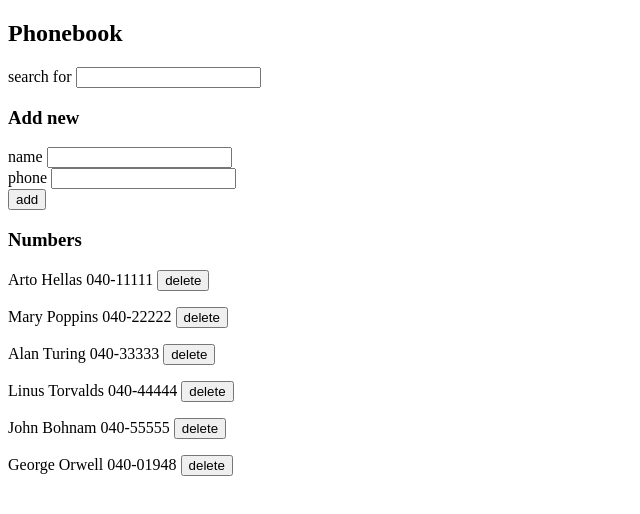
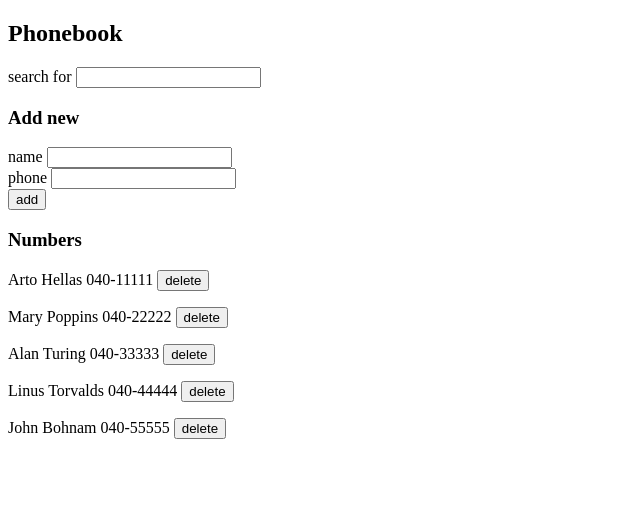
Before and after one commit to andredotio/full-stack-open, a React (Create React App) app in the folder part2/phonebook/: page / in a window 1280 px wide. Shown: the top 514 px of the page, without its empty margins (0-640 px from the left). Built offline with nearby package versions, Linux system fonts and the light colour scheme; data requests are answered from the project's data file.

Commit message:
Add solution for exercise 2.20

```diff
--- a/part2/phonebook/db.json
+++ b/part2/phonebook/db.json
@@ -24,11 +24,6 @@
       "name": "John Bohnam",
       "number": "040-55555",
       "id": 5
-    },
-    {
-      "name": "George Orwell",
-      "number": "040-01948",
-      "id": 6
     }
   ]
 }
--- a/part2/phonebook/src/App.js
+++ b/part2/phonebook/src/App.js
@@ -52,6 +52,9 @@ const App = () => {
                             setMessage(null)
                         }, 5000)
                     })
+                    .catch(error => {
+                        console.log(error.response.data)
+                    })
             }
         } else {
             personServices
@@ -72,7 +75,14 @@ const App = () => {
         const confirmRemoval = window.confirm(`Do you want to delete ${personToRemove.name} ?`)
 
         if (confirmRemoval) {
+            const removedPerson = personToRemove.name
+
             personServices.remove(personToRemove.id)
+            setMessage(`${removedPerson} has been removed from the phonebook.`)
+            setTimeout(() => {
+                setMessage(null)
+            }, 5000)
+
             setPersons(persons.filter((person) => person.id !== personToRemove.id))
         }
     }
```
